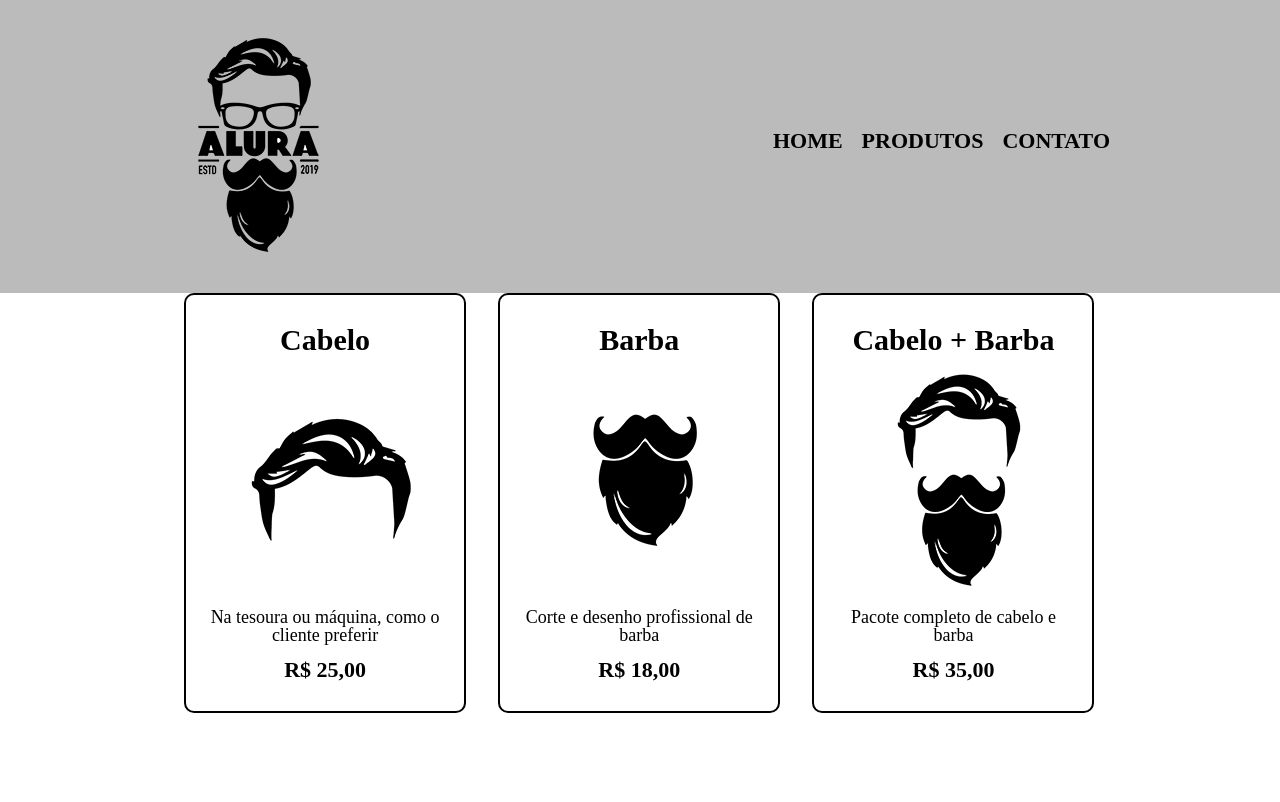
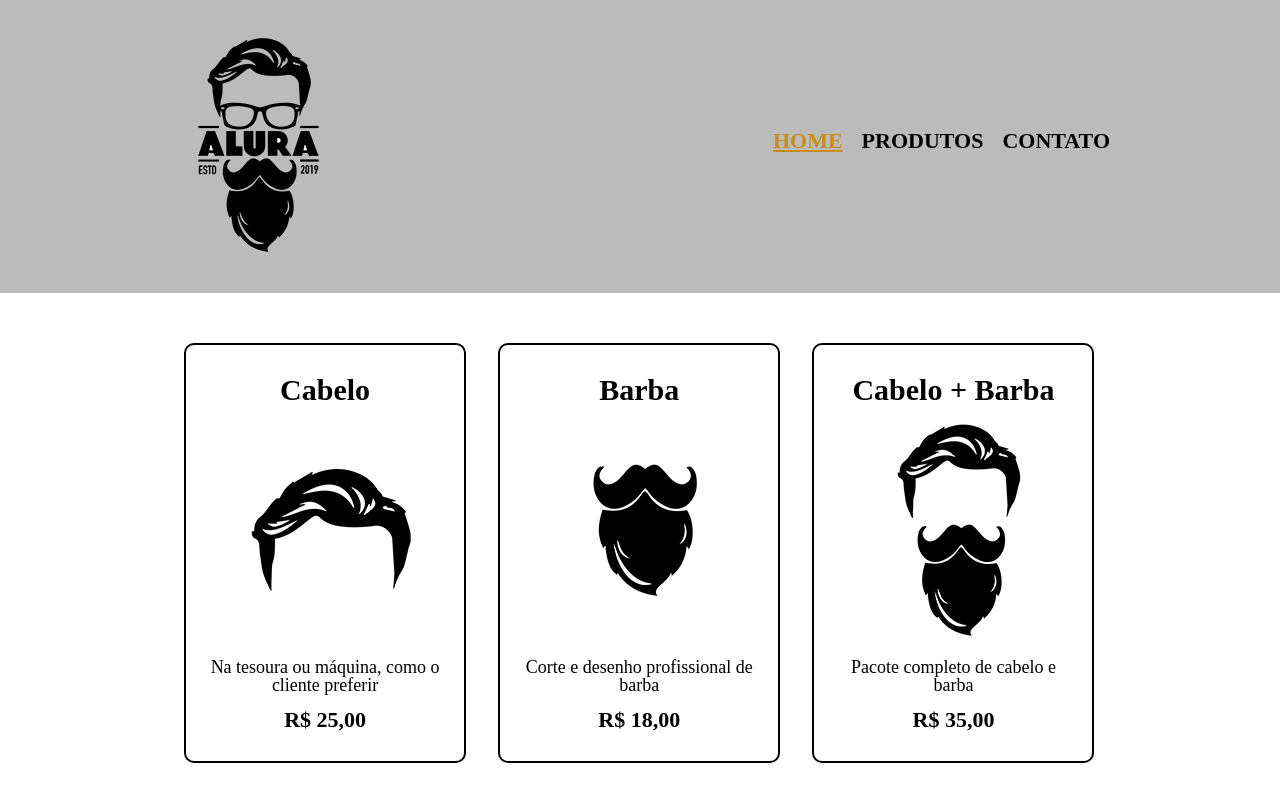
Before and after one commit to Jean-Stefan/Barbearia_Alura, a plain HTML site: page produtos.html in a window 1280 px wide. In both pictures the pointer is over the link "HOME". Drawn offline with Linux system fonts and the light colour scheme.

Commit message:
Style: Animações hover adicionadas no menu de navegação e produtos

```diff
--- a/produtos.css
+++ b/produtos.css
@@ -29,6 +29,11 @@ nav a {
     text-decoration: none;
 }
 
+nav a:hover {
+    color: #c78c19;
+    text-decoration: underline;
+}
+
 .produtos {
     width: 940px;
     margin: 0 auto;
@@ -40,16 +45,28 @@ nav a {
     width: 30%;
     vertical-align: top;
     padding: 50px 0;
-    margin: 0 1.5%;
+    margin: 50px 1.5%;
     padding: 30px 20px;
     box-sizing: border-box;
     border: solid 2px #000000;
     border-radius: 10px;
 }
 
+.produtos li:hover {
+    border-color: #c78c19;
+}
+
+.produtos li:active {
+    border-color: #088c19;
+}
+
 .produtos h2 {
     font-size: 30px;
     font-weight: bold;
+}
+
+.produtos li:hover h2 {
+    font-size: 34px;
 }
 
 .produtos li p:nth-child(odd) {
```
